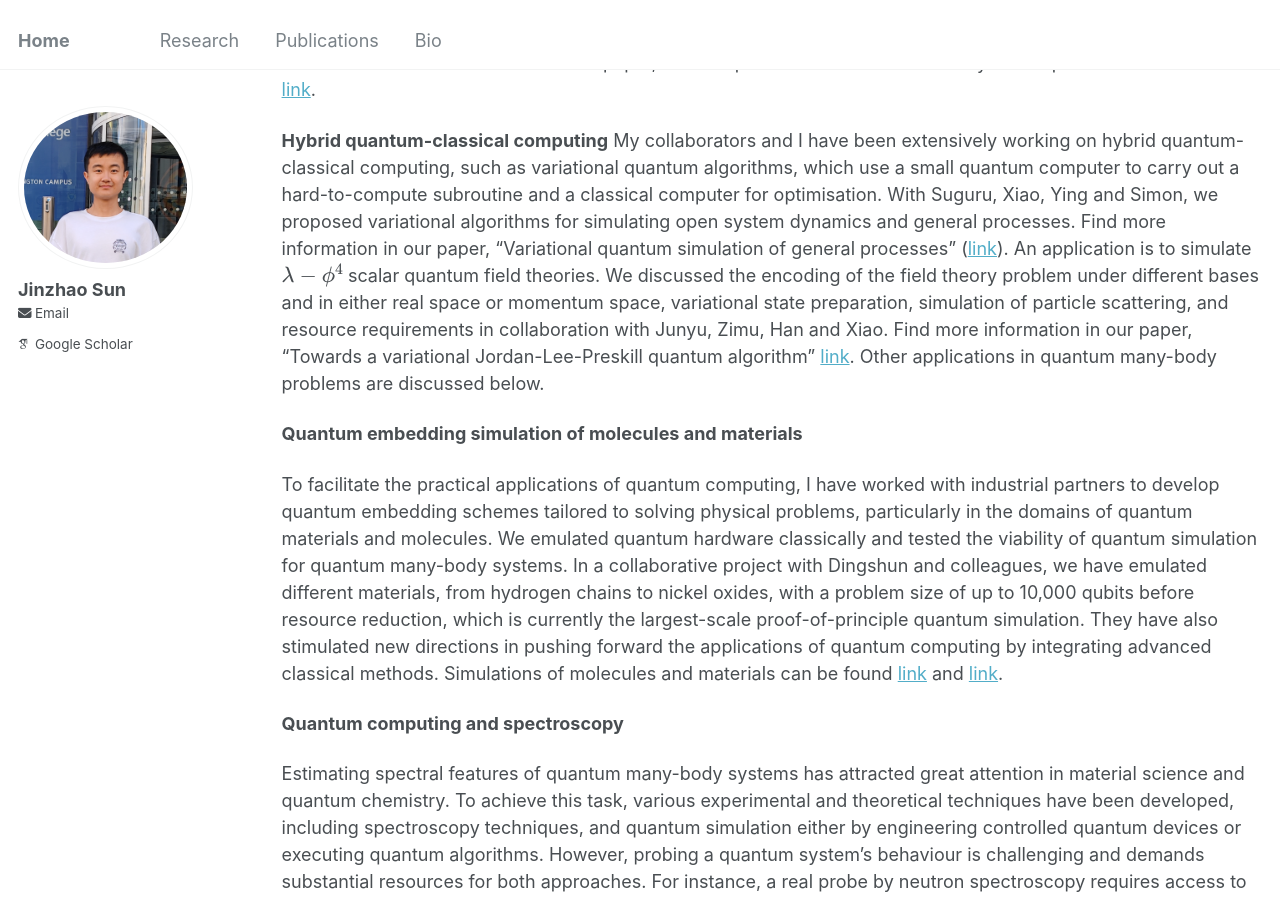
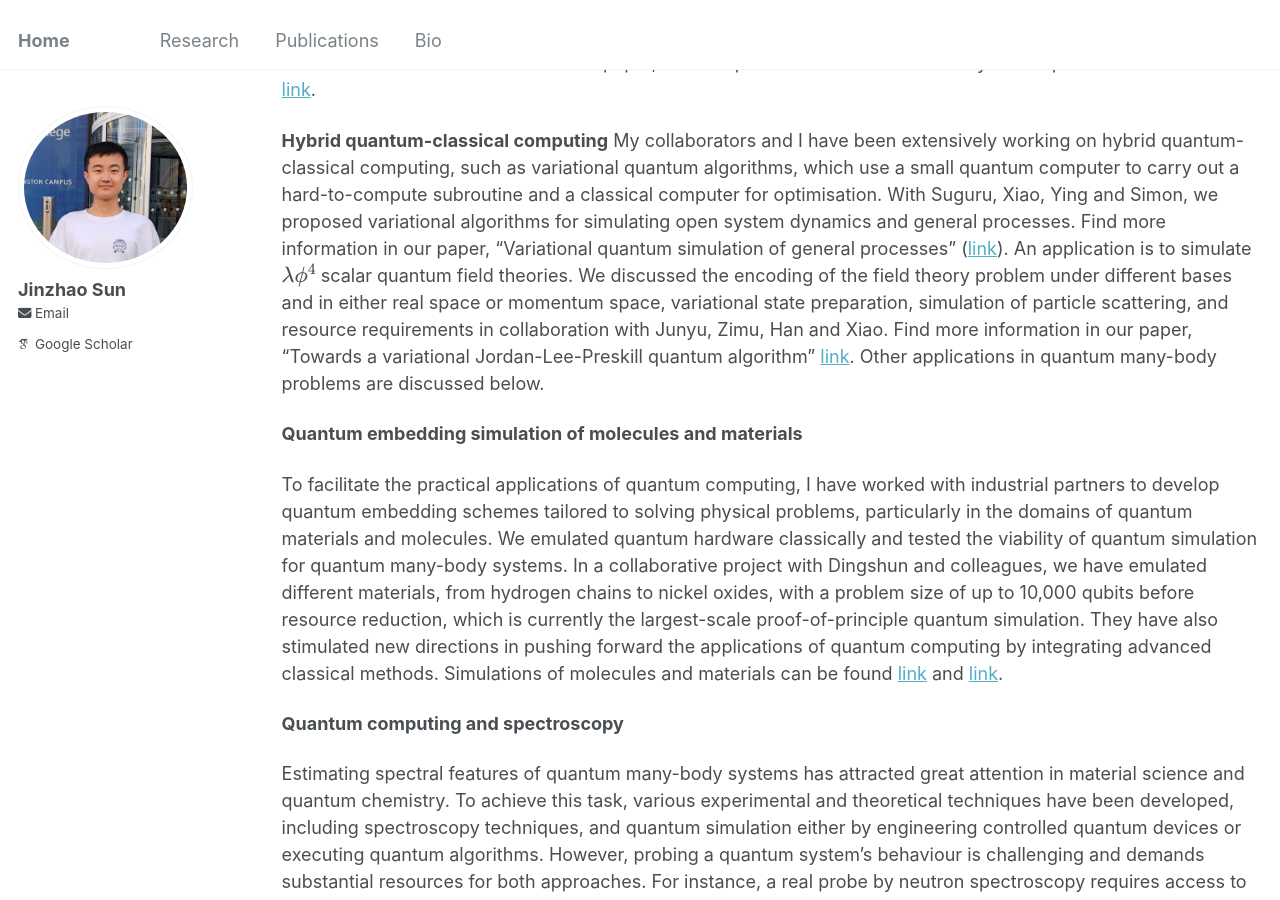
Before and after one commit to jinzhao-sun/jinzhao-sun.github.io, a Jekyll site: the page built from _pages/research.md, in a window 1280 px wide and 900 px high, scrolled down 1602 px. Built offline with Jekyll 4.4.1, drawn with Linux system fonts in a browser that asks for light colours; some web fonts are replaced.

```diff
--- a/_pages/research.md
+++ b/_pages/research.md
@@ -27,7 +27,7 @@ Perturbative approach to quantum dynamics simulation. Perturbation theory brings
 Adaptive product formulae. We introduced an adaptive product formula which can produce a compact quantum circuit for Hamiltonian simulation. We introduced a measurable quantifier to describe the dynamics simulation error. The simulation error is rigorously analysed. The adaptive product formula is proven to guarantee simulation accuracy, showing an advantage over conventional product formula methods or variational quantum algorithms. Our method can be used as a subroutine of many quantum algorithms, and we demonstrated the applications for solving eigenvalue problems in quantum chemistry. Our method largely reduces quantum resources for Hamiltonian simulation and thus enables practical implementation with near-term or early fault-tolerant quantum devices. Find more information in our paper, "Low-depth Hamiltonian Simulation by an Adaptive Product Formula" [link](https://journals.aps.org/prl/abstract/10.1103/PhysRevLett.130.040601).
 
 **Hybrid quantum-classical computing**
-My collaborators and I have been extensively working on hybrid quantum-classical computing, such as variational quantum algorithms, which use a small quantum computer to carry out a hard-to-compute subroutine and a classical computer for optimisation. With Suguru, Xiao, Ying and Simon, we proposed variational algorithms for simulating open system dynamics and general processes. Find more information in our paper, "Variational quantum simulation of general processes" ([link](https://journals.aps.org/prl/abstract/10.1103/PhysRevLett.125.010501)). An application is to simulate $$\lambda-\phi^4$$ scalar quantum field theories. We discussed the encoding of the field theory problem under different bases and in either real space or momentum space, variational state preparation, simulation of particle scattering, and resource requirements in collaboration with Junyu, Zimu, Han and Xiao. Find more information in our paper, "Towards a variational Jordan-Lee-Preskill quantum algorithm" [link](https://iopscience.iop.org/article/10.1088/2632-2153/aca06b/meta). Other applications in quantum many-body problems are discussed below.
+My collaborators and I have been extensively working on hybrid quantum-classical computing, such as variational quantum algorithms, which use a small quantum computer to carry out a hard-to-compute subroutine and a classical computer for optimisation. With Suguru, Xiao, Ying and Simon, we proposed variational algorithms for simulating open system dynamics and general processes. Find more information in our paper, "Variational quantum simulation of general processes" ([link](https://journals.aps.org/prl/abstract/10.1103/PhysRevLett.125.010501)). An application is to simulate $$\lambda\phi^4$$ scalar quantum field theories. We discussed the encoding of the field theory problem under different bases and in either real space or momentum space, variational state preparation, simulation of particle scattering, and resource requirements in collaboration with Junyu, Zimu, Han and Xiao. Find more information in our paper, "Towards a variational Jordan-Lee-Preskill quantum algorithm" [link](https://iopscience.iop.org/article/10.1088/2632-2153/aca06b/meta). Other applications in quantum many-body problems are discussed below.
 
 
 **Quantum embedding simulation of molecules and materials**
```
